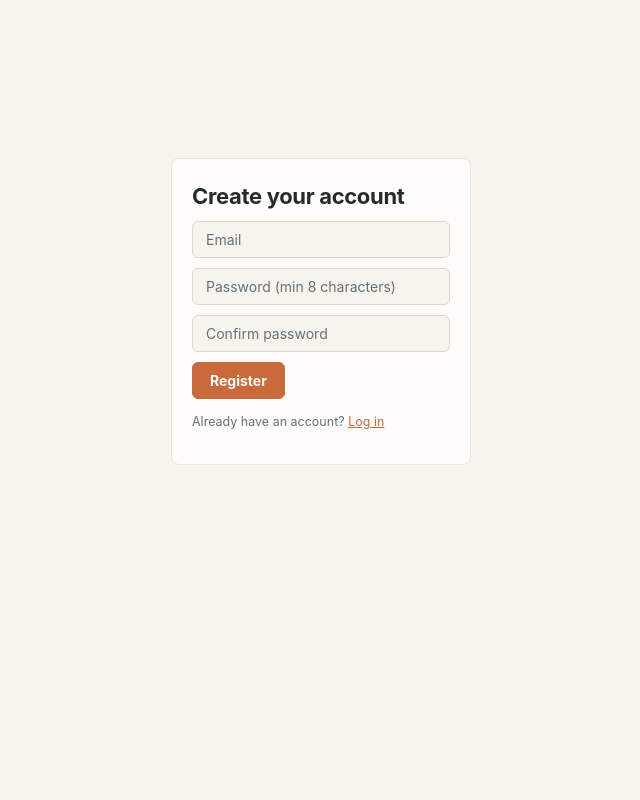
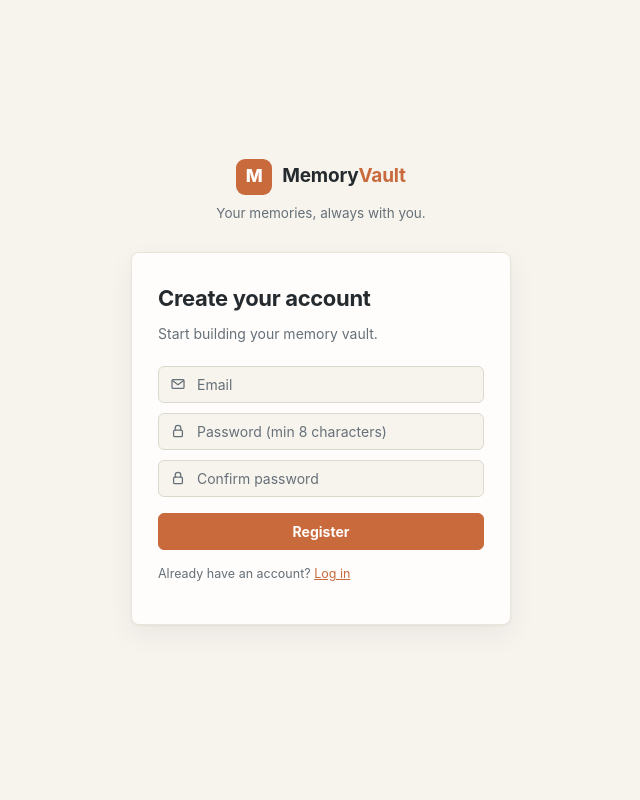
Before and after one commit to Simon-art-coder/AI--MEMORY-VAULT, a Python web app: template app/web/templates/register.html in a window 1280 px wide. Shown: the whole page, without its empty margins (319-959 px from the left). Run offline with Jinja, Linux system fonts and the light colour scheme; the template is opened without the code that fills it, so the values that code supplies are empty.

Commit message:
Redesign login/register with branding, icon inputs, and card elevation

```diff
--- a/app/web/templates/_icons.html
+++ b/app/web/templates/_icons.html
@@ -285,6 +285,34 @@ color. #} {% macro icon(name, size=18) %} {%- if name == 'home' -%}
   stroke-linecap="round"
   stroke-linejoin="round"
 >
+  {%- elif name == 'mail' -%}
+  <svg
+    width="{{ size }}"
+    height="{{ size }}"
+    viewBox="0 0 20 20"
+    fill="none"
+    stroke="currentColor"
+    stroke-width="1.6"
+    stroke-linecap="round"
+    stroke-linejoin="round"
+  >
+    <rect x="2.5" y="4.5" width="15" height="11" rx="1.5" />
+    <path d="M3 5.5l7 5.5 7-5.5" />
+  </svg>
+  {%- elif name == 'lock' -%}
+  <svg
+    width="{{ size }}"
+    height="{{ size }}"
+    viewBox="0 0 20 20"
+    fill="none"
+    stroke="currentColor"
+    stroke-width="1.6"
+    stroke-linecap="round"
+    stroke-linejoin="round"
+  >
+    <rect x="4.5" y="9" width="11" height="8" rx="1.5" />
+    <path d="M6.5 9V6.5a3.5 3.5 0 0 1 7 0V9" />
+  </svg>
   <path
     d="M10 3v3M10 14v3M3 10h3M14 10h3M5.5 5.5l2 2M12.5 12.5l2 2M5.5 14.5l2-2M12.5 7.5l2-2"
   />
--- a/app/web/templates/base.html
+++ b/app/web/templates/base.html
@@ -479,6 +479,66 @@
         margin-bottom: 9px;
       }
 
+      /* --- Auth pages (login/register/forgot/reset) --- */
+      .auth-shell {
+        min-height: 100vh;
+        display: flex;
+        flex-direction: column;
+        align-items: center;
+        justify-content: center;
+        padding: 40px 20px;
+      }
+      .auth-brand {
+        display: flex;
+        align-items: center;
+        gap: 10px;
+        margin-bottom: 8px;
+      }
+      .auth-brand .brand-mark {
+        width: 36px;
+        height: 36px;
+        font-size: 18px;
+        border-radius: 9px;
+      }
+      .auth-brand .brand-name {
+        font-size: 19px;
+      }
+      .auth-tagline {
+        color: var(--text-muted);
+        font-size: 13.5px;
+        margin: 0 0 28px;
+        text-align: center;
+      }
+      .auth-card {
+        width: 100%;
+        max-width: 380px;
+        box-shadow:
+          0 1px 2px rgba(37, 42, 46, 0.05),
+          0 10px 28px rgba(37, 42, 46, 0.06);
+        padding: 28px 26px;
+      }
+      .input-icon-wrap {
+        position: relative;
+        margin-bottom: 10px;
+      }
+      .input-icon-wrap input {
+        margin-bottom: 0;
+        padding-left: 38px;
+      }
+      .input-icon-wrap svg {
+        position: absolute;
+        left: 12px;
+        top: 50%;
+        transform: translateY(-50%);
+        color: var(--text-muted);
+        pointer-events: none;
+      }
+      .auth-card form button[type="submit"] {
+        width: 100%;
+        justify-content: center;
+        margin-top: 6px;
+      }
+
       @media (max-width: 700px) {
         .app-shell {
           flex-direction: column;
@@ -585,9 +645,14 @@
       <main class="content">{% block content %}{% endblock %}</main>
     </div>
     {% else %}
-    <main class="content" style="max-width: 380px; margin: 64px auto">
+    <div class="auth-shell">
+      <div class="auth-brand">
+        <div class="brand-mark">M</div>
+        <div class="brand-name">Memory<span>Vault</span></div>
+      </div>
+      <p class="auth-tagline">Your memories, always with you.</p>
       {{ self.content() }}
-    </main>
+    </div>
     {% endif %}
   </body>
 </html>
--- a/app/web/templates/register.html
+++ b/app/web/templates/register.html
@@ -1,15 +1,26 @@
-{% extends "base.html" %} {% block title %}Register — AI Memory Vault{% endblock
-%} {% block content %}
-<div class="card" style="max-width: 360px; margin: 60px auto">
+{% extends "base.html" %} {% from "_icons.html" import icon %} {% block title
+%}Register — AI Memory Vault{% endblock %} {% block content %}
+<div class="card auth-card">
   <h2>Create your account</h2>
   {% if message %}
   <p class="muted">{{ message }}</p>
   <p class="muted"><a href="/login">Back to log in</a></p>
-  {% else %} {% if error %}
-  <p class="error">{{ error }}</p>
+  {% else %}
+  <p class="page-subtitle" style="margin-bottom: 20px">
+    Start building your memory vault.
+  </p>
+  {% if error %}
+  <p class="error" style="margin-bottom: 12px">
+    {{ icon('x-circle', 14) }} {{ error }}
+  </p>
   {% endif %}
   <form method="post" action="/register">
+    <div class="input-icon-wrap">
+      {{ icon('mail', 16) }}
       <input type="email" name="email" placeholder="Email" required />
+    </div>
+    <div class="input-icon-wrap">
+      {{ icon('lock', 16) }}
       <input
         type="password"
         name="password"
@@ -17,6 +28,9 @@
         minlength="8"
         required
       />
+    </div>
+    <div class="input-icon-wrap">
+      {{ icon('lock', 16) }}
       <input
         type="password"
         name="confirm_password"
@@ -24,9 +38,12 @@
         minlength="8"
         required
       />
+    </div>
     <button type="submit">Register</button>
   </form>
-  <p class="muted">Already have an account? <a href="/login">Log in</a></p>
+  <p class="muted" style="margin-top: 14px">
+    Already have an account? <a href="/login">Log in</a>
+  </p>
   {% endif %}
 </div>
 {% endblock %}
```
Also changed, not shown: app/web/templates/login.html (+19 -8 lines). Lines whose indentation alone changed are shown as unchanged.
